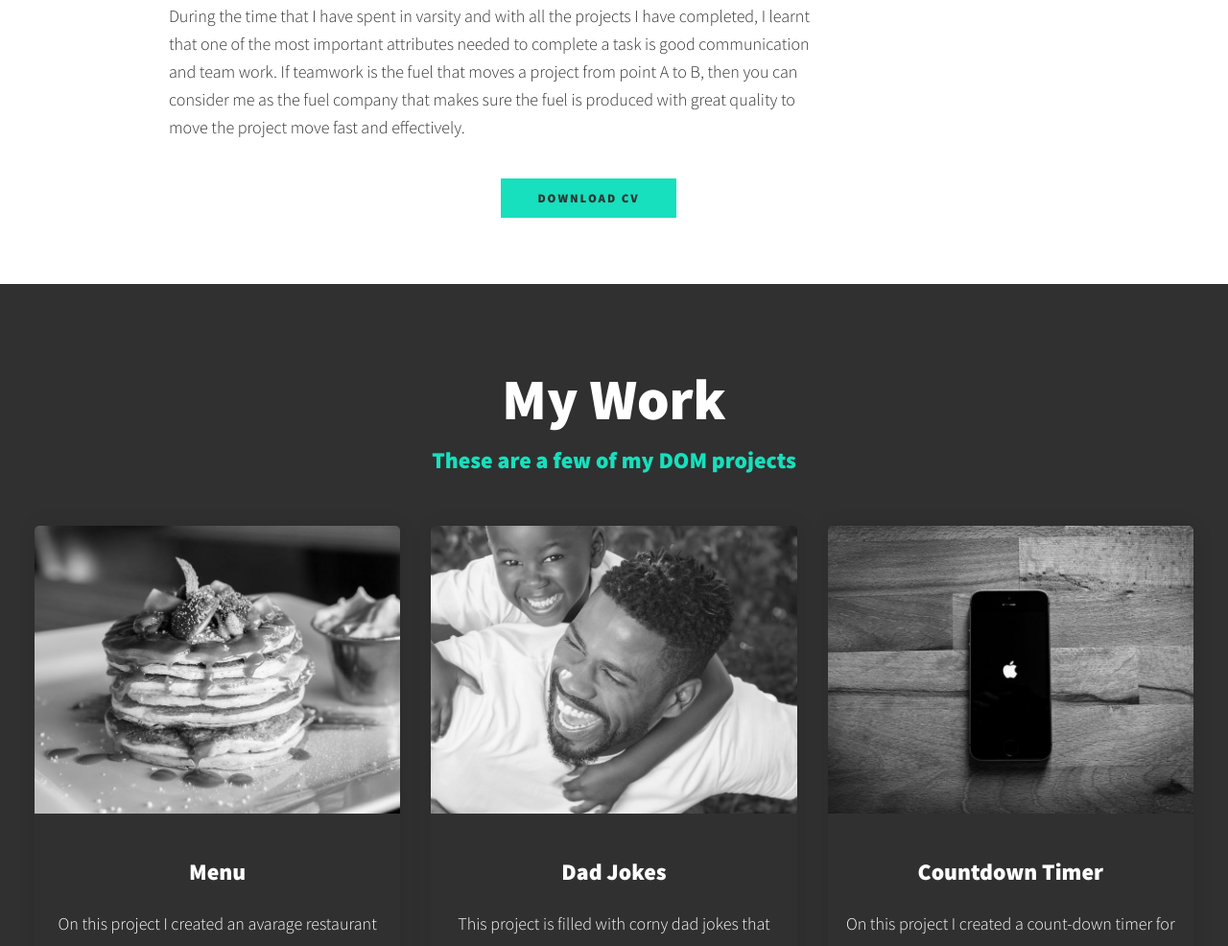
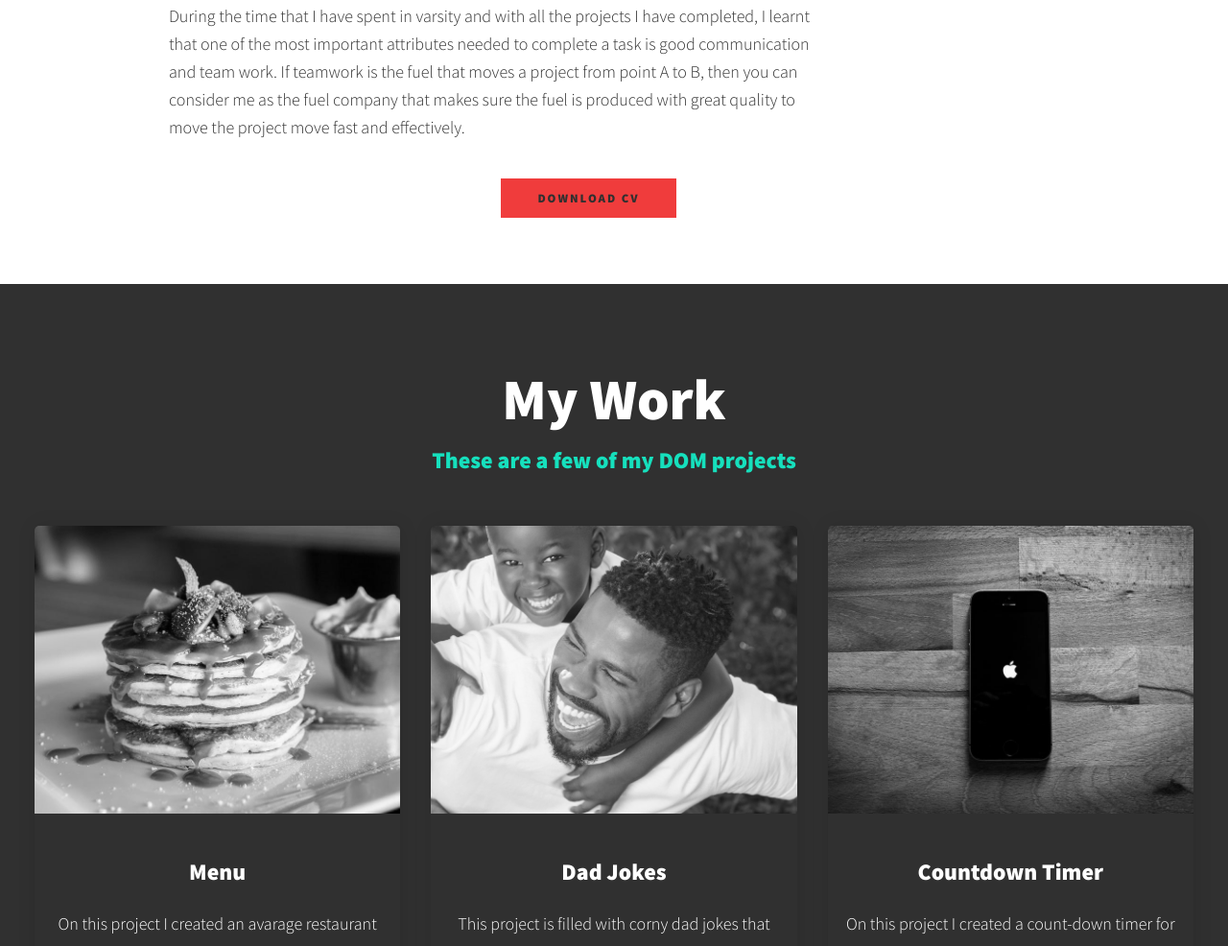
Before and after one commit to BrendanMuofhe/portfolio, a plain HTML site: page index.html in a window 1280 px wide. Shown: the part 1699-2685 px from the top of the page at 96% size. Drawn offline with nearby package versions, Linux system fonts and the light colour scheme.

Commit message:
red button

```diff
--- a/styles/styles.css
+++ b/styles/styles.css
@@ -91,7 +91,7 @@ strong { font-weight: var(--fw-bold) }
 .download-btn {
     display: inline-block;
     padding: .8em 3em;
-    background: var(--clr-accent);
+    background: rgb(240, 60, 60);
     color: var(--clr-dark);
     text-decoration: none;
     cursor: pointer;
```
